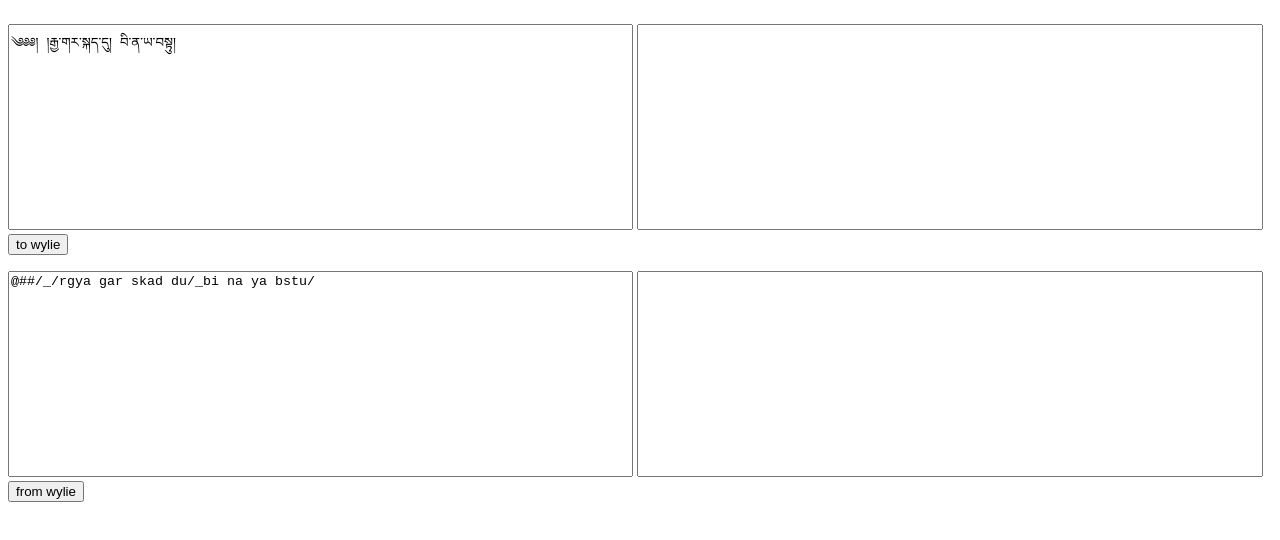
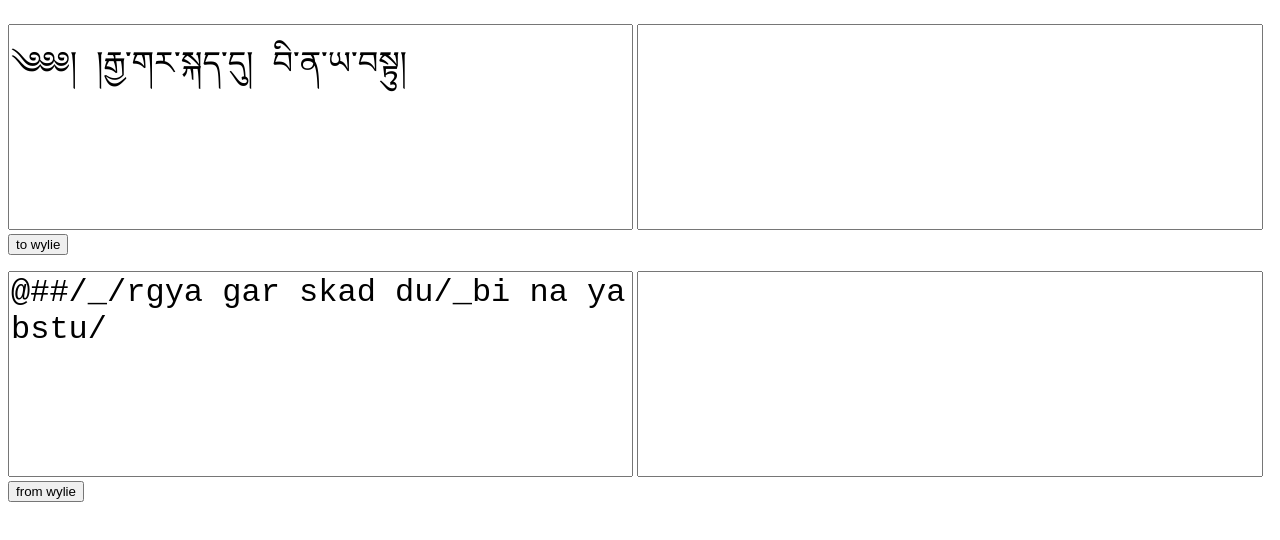
Before and after one commit to karmapa/wylie, a website: page demo/index.html in a window 1280 px wide. Drawn offline with Linux system fonts and the light colour scheme.

Commit message:
fix font size

```diff
--- a/demo/demo.css
+++ b/demo/demo.css
@@ -1,7 +1,9 @@
 div {
   padding-top: 16px;
 }
-
+textarea {
+  font-size: 32px;
+}
 .input {
   resize: none;
   width: 49%;
```
